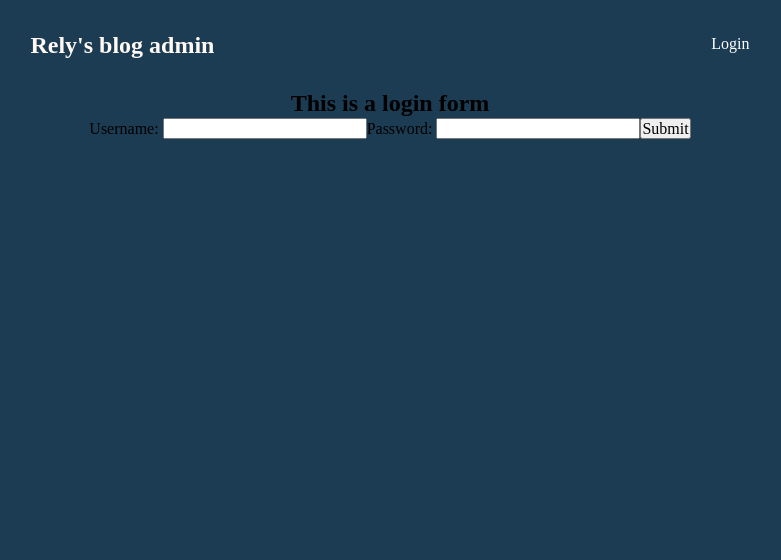
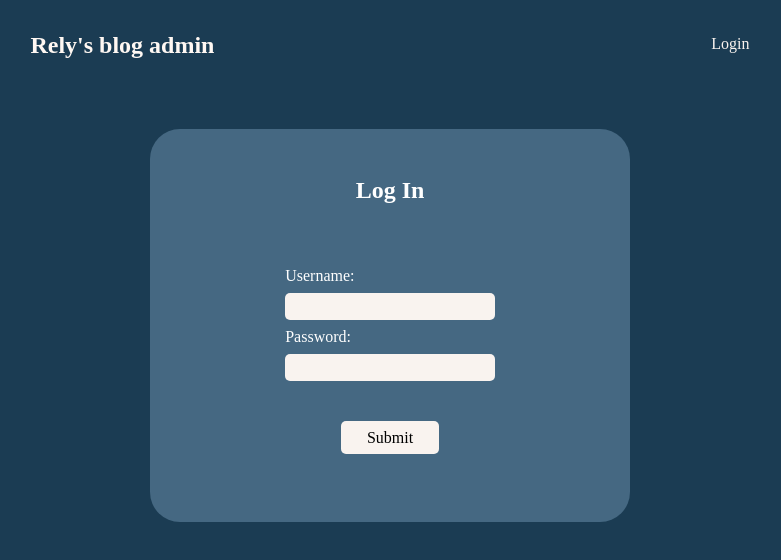
Before and after one commit to Relyful/blogApiAdminFrontend, a React (Vite) app: page /login in a window 1280 px wide. Shown: the top 560 px of the page, without its empty margins (250-1031 px from the left). Built offline with nearby package versions, Linux system fonts and the light colour scheme.

Commit message:
Style login form

```diff
--- a/src/components/Header/Header.module.css
+++ b/src/components/Header/Header.module.css
@@ -14,5 +14,5 @@
 
 .linkContent {
   text-decoration: none;
-  color: white;
+  color: #F9F3EF;
 }
--- a/src/components/Login/Login.jsx
+++ b/src/components/Login/Login.jsx
@@ -1,5 +1,6 @@
 import { useState } from "react";
 import { useNavigate, useOutletContext } from "react-router";
+import styles from "./Login.module.css"
 
 export default function Login() {
   const navigate = useNavigate();
@@ -31,16 +32,18 @@ async function handleLogIn(e) {
   }
 
   return(
-    <>
-    <h2>This is a login form</h2>
-    <form action="" method="post" onSubmit={handleLogIn}>
-      <label htmlFor="username">Username: </label>
-      <input type="text" name="username" id="username" />
-      <label htmlFor="password">Password: </label>
-      <input type="password" name="password" id="password" />
-      <button type="submit">Submit</button>
-    </form>
-    <p>{err}</p>
-  </>
+    <div className={styles.login}>
+    <div className={styles.loginContent}>
+      <h2>Log In</h2>
+      <form className={styles.mainForm} onSubmit={handleLogIn}>
+        <label htmlFor="username">Username: </label>
+        <input type="text" name="username" id="username" />
+        <label htmlFor="password">Password: </label>
+        <input type="password" name="password" id="password" />
+        <button type="submit" className={styles.button}>Submit</button>
+      </form>
+      <p className={styles.error}>{err}</p>
+    </div>
+  </div>
   )
 }
--- a/src/components/Login/Login.module.css
+++ b/src/components/Login/Login.module.css
@@ -0,0 +1,55 @@
+.login {
+  display: flex;
+  flex-grow: 1;
+  justify-content: center;
+  flex-direction: column;
+  align-items: center;
+  color: white;
+  margin-bottom: 15rem;
+}
+
+.mainForm {
+  display: flex;
+  flex-direction: column;
+  gap: 0.5em;
+  margin-top: 4em;
+}
+
+.mainForm input {
+  border: none;
+  padding: 0.3em;
+  border-radius: 5px;
+  background-color: #F9F3EF;
+}
+
+.mainForm button {
+  width: fit-content;
+  align-self: center;
+  padding: 0.5em 1.6em;
+}
+
+.loginContent {
+  display: flex;
+  flex-direction: column;
+  align-items: center;
+  padding: 3em;
+  background-color: #456882;
+  border-radius: 30px;
+  color: white;
+  min-width: 30em;
+}
+
+.button {
+  margin-top: 2rem;
+  border-radius: 5px;
+  background-color: #F9F3EF;
+  text-align: center;
+  border: none;
+  cursor: pointer;
+}
+
+.error {
+  margin-top: 1em;
+  color: rgb(255, 62, 49);
+  font-size: larger;
+}
```
